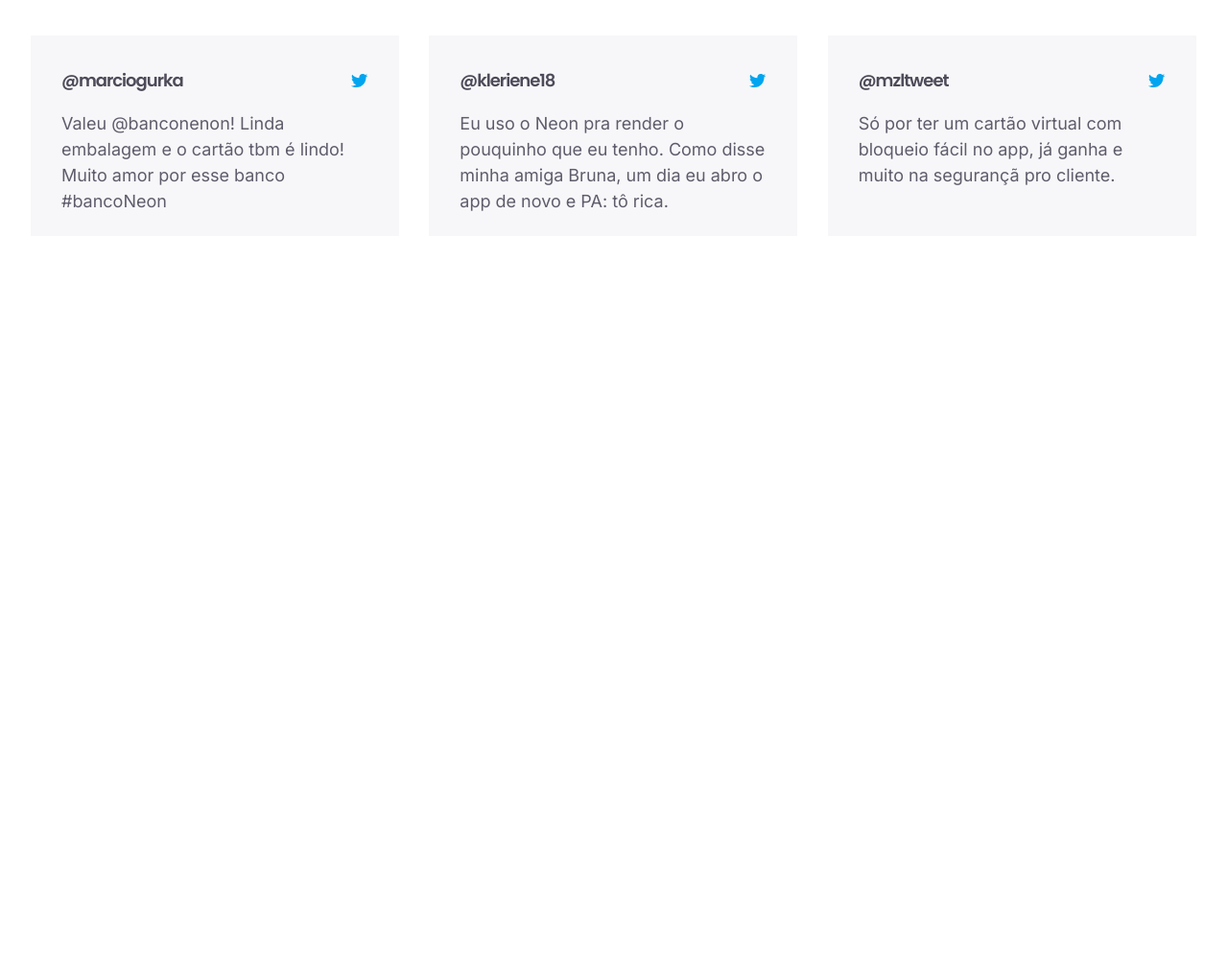
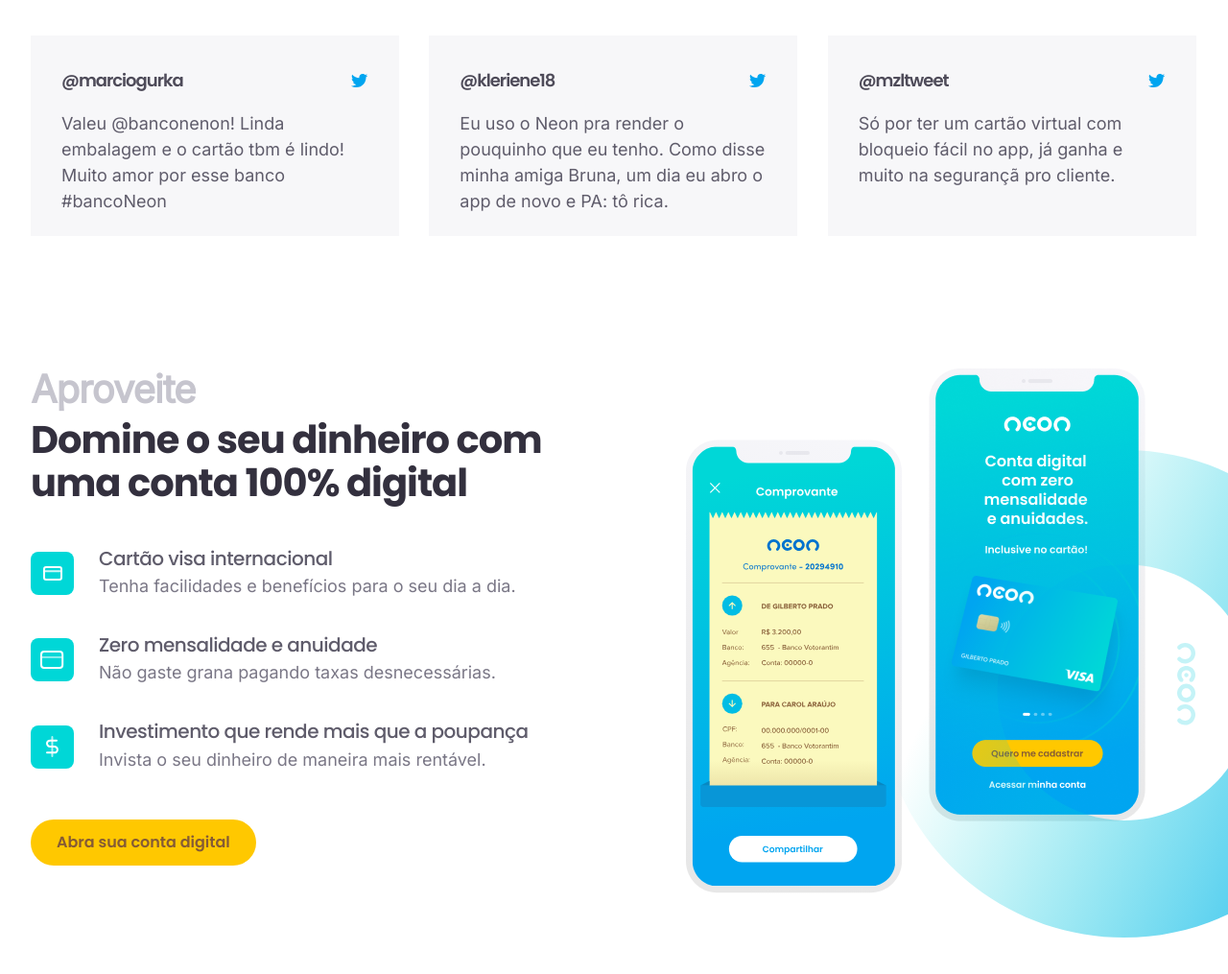
Before and after one commit to KaioCosta62/landing-page-neon, a website: page index.html in a window 1280 px wide. Shown: the part 2285-3300 px from the top of the page at 96% size. Before the commit the page ends 2531 px from the top, so only its background shows below. Drawn offline with nearby package versions, Linux system fonts and the light colour scheme.

Commit message:
criando a section banco digital

```diff
--- a/index.html
+++ b/index.html
@@ -224,6 +224,48 @@
     </div>
   </section>
 
+  <section class="banco-digital">
+    <div class="container">
+      <div class="content-banco-digital">
+        <h2><span>Aproveite</span>  Domine o seu dinheiro com uma conta 100% digital</h2>
+        <ul class="beneficios">
+          <li>
+            <div class="icon">
+              <img src="img/icon-cartao-internacional.svg" alt="">
+            </div>
+            <div class="text">
+              <h4>Cartão visa internacional</h4>
+              <p>Tenha facilidades e benefícios para o seu dia a dia.</p>
+            </div>
+          </li>
+          <li>
+            <div class="icon">
+              <img src="img/icon-anuidade.svg" alt="">
+            </div>
+            <div class="text">
+              <h4>Zero mensalidade e anuidade</h4>
+              <p>Não gaste grana pagando taxas desnecessárias. </p>
+            </div>
+          </li>
+          <li>
+            <div class="icon">
+              <img src="img/icon-poupanca.svg" alt="">
+            </div>
+            <div class="text">
+              <h4>Investimento que rende mais que a poupança</h4>
+              <p>Invista o seu dinheiro de maneira mais rentável.</p>
+            </div>
+          </li>
+        </ul>
+        <a href="" class="btn-primary">Abra sua conta digital</a>
+      </div>
+      <div class="mockup-images">
+        <img src="img/mockup-01.svg" class="mockup-01" alt="">
+        <img src="img/mockup-02.png" class="mockup-02" alt="">
+        <img src="img/circle-conta-digital.svg" class="circle-bg-digital" alt="">
+      </div>
+    </div>
+  </section>
   <script src="https://cdn.jsdelivr.net/npm/swiper@10/swiper-bundle.min.js"></script>
 
   <script>
--- a/scss/_components.scss
+++ b/scss/_components.scss
@@ -1,5 +1,5 @@
 .card-depoimento{
-  width: 38.4rem;
+  max-width: 38.4rem;
   height: 20.9rem;
   background: rgba(241, 240, 245, 0.55);
   padding: 3.7rem 3.2rem 2.3rem 3.2rem;
--- a/scss/_home.scss
+++ b/scss/_home.scss
@@ -274,3 +274,73 @@
     overflow: hidden;
   }
 }
+
+.banco-digital{
+  padding-top: 13.8rem;
+  padding-bottom: 17.5rem;
+  .container{
+    @include flex(row, flex-start, flex-start);
+  }
+  .content-banco-digital{
+    width: 100%;
+    max-width: 55.8rem;
+    h2{
+      color: $grey-600;
+      margin-bottom: 4.5rem;
+      span{
+        display: block;
+        color: $grey-200;
+        margin-bottom: 0.7rem;
+      }
+    }
+    .beneficios{
+      margin-bottom: 4.9rem;
+      @include flex(column, flex-start, flex-start);
+      gap: 3.7rem;
+      li{
+        @include flex(row, center, flex-start);
+        gap: 2.6rem;
+        .icon{
+          width: 4.5rem;
+          height: 4.5rem;
+          background: $brand-green-light;
+          border-radius: 8px;
+          @include flex(flex, center, center);
+        }
+        .text{
+          h4{
+            color: $grey-400;
+            margin-bottom: 0.4rem;
+            font-weight: 500;
+          }
+          p{
+            font-size: 1.8rem;
+            color: $grey-300;
+            line-height: 150%;
+          }
+        }
+      }
+    }
+  }
+  .mockup-images{
+    width: 100%;
+    max-width: 71.2rem;
+    height: 59.4rem;
+    position: relative;
+    margin-right: -80px;
+    left: 125px;
+    img{
+      position: absolute;
+      &.mockup-01{
+        bottom: 4.1rem;
+      }
+      &.mockup-02{
+        left: 25.3rem;
+      }
+      &.circle-bg-digital{
+        right: 0;
+        bottom: 0;
+      }
+    }
+  }
+}
```
Also changed, not shown: css/style.css, 1 other file.
